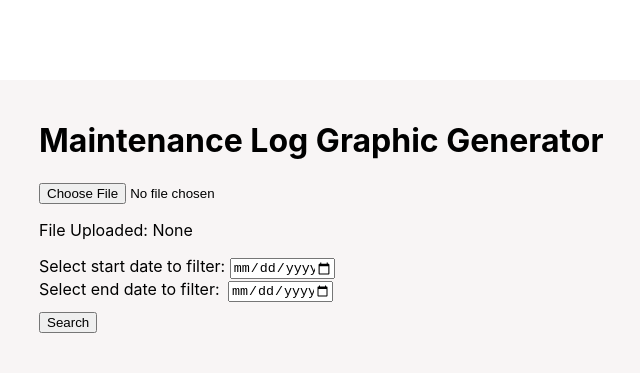
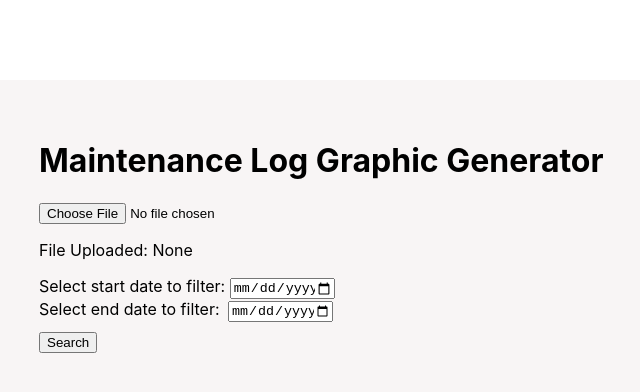
Before and after one commit to kimiweng233/GraphicGenerator, a React (Create React App) app: page / in a window 1280 px wide. Shown: the top 392 px of the page, without its empty margins (101-741 px from the left). Built offline with nearby package versions, Linux system fonts and the light colour scheme.

Commit message:
Increased main container padding

```diff
--- a/src/App.css
+++ b/src/App.css
@@ -1,6 +1,6 @@
 .log-container {
   margin: 80px;
-  padding: 20px 60px;
+  padding: 40px 60px;
   background-color: rgb(248, 245, 245);
   border-radius: 10px;
 }
@@ -59,6 +59,7 @@
 .graph h1 {
   margin-left: 40%;
 }
+
 .select-category {
   margin-top: 30px;
   margin-bottom: 30px;
@@ -66,7 +67,6 @@
 @media only screen and (max-width: 990px) {
   .graph {
     padding: 20px;
-    background-color: rgb(228, 227, 227);
     margin-top: 50px;
     border-radius: 10px;
   }
```
